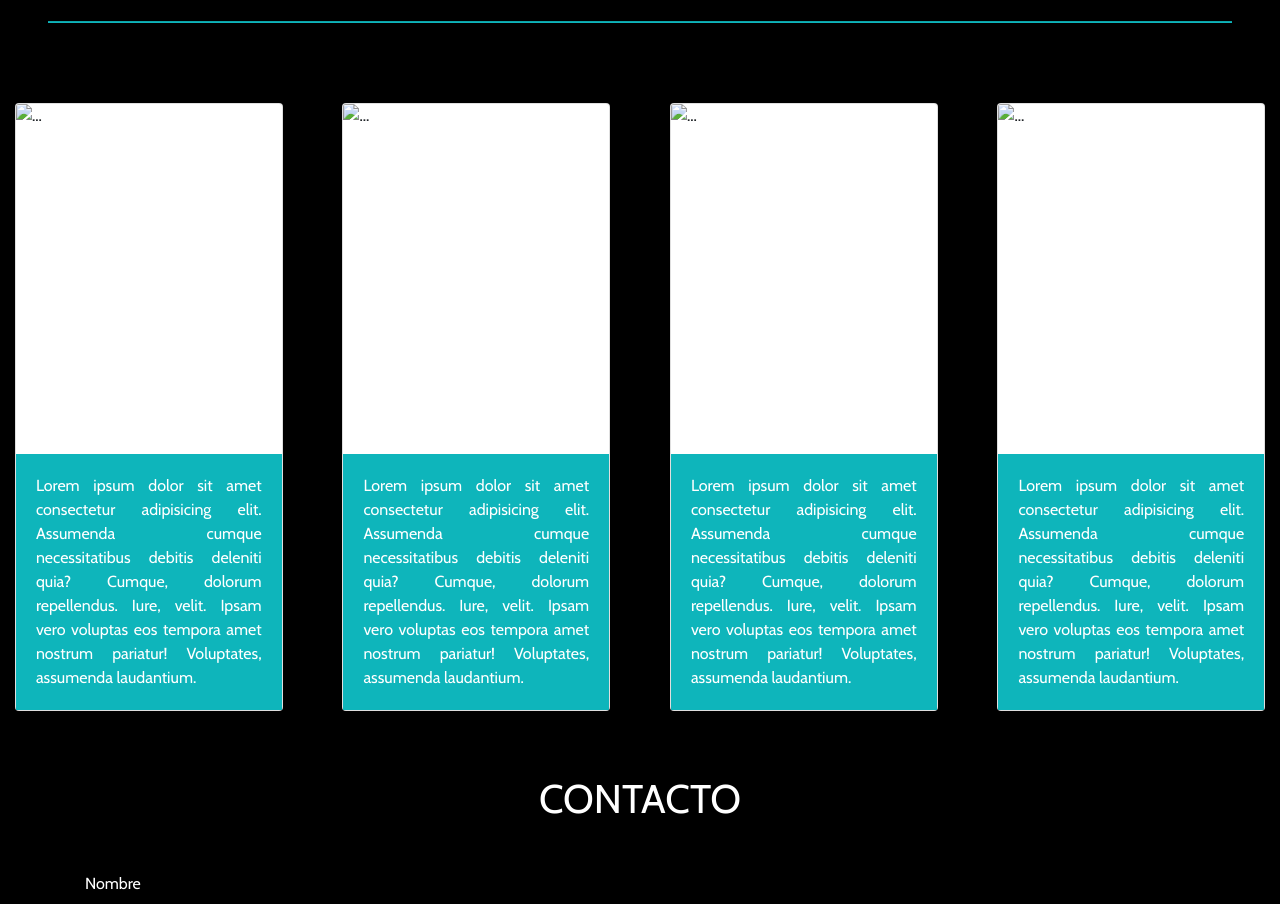
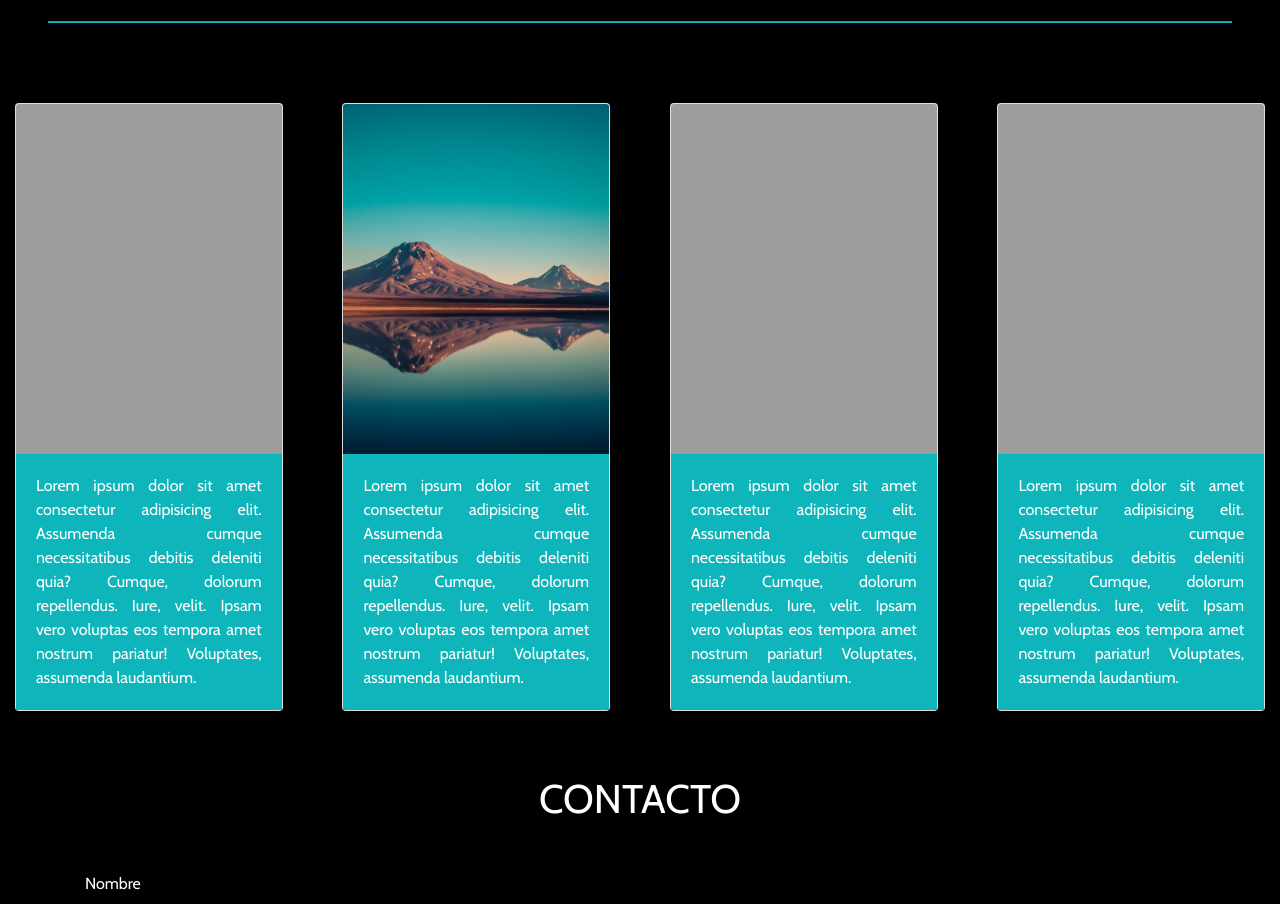
Before and after one commit to FideoKojima/DesafioViajesChile, a plain HTML site: page index.html in a window 1280 px wide. Shown: the part 2392-3296 px from the top of the page. Drawn offline with nearby package versions, Linux system fonts and the light colour scheme; the site is published under a folder, as on GitHub Pages, so addresses that start at the root find nothing.

Commit message:
fix: update image paths in index.html

```diff
--- a/index.html
+++ b/index.html
@@ -82,7 +82,7 @@
                         <img src="./assets/img/carousel2.jpg" class="d-block w-100" alt="...">
                     </div>
                     <div class="carousel-item">
-                        <img src="/assets/img/carousel3.jpg" class="d-block w-100" alt="...">
+                        <img src="./assets/img/carousel3.jpg" class="d-block w-100" alt="...">
                     </div>
                 </div>
                 <button class="carousel-control-prev" type="button" data-target="#carouselExampleIndicators"
@@ -203,7 +203,7 @@
             <div class="row pt-5">
                 <div class="col-12 col-sm-6 col-md-6 col-xl-3">
                     <div class="card mx-auto my-2 img_card1">
-                        <img src="/assets/img/card1.jpg" class="card-img-top img_card2" alt="...">
+                        <img src="./assets/img/card1.jpg" class="card-img-top img_card2" alt="...">
                         <div class="card-body parrafo-3">
                             <p class="card-text parrafo-3-3">Lorem ipsum dolor sit amet consectetur adipisicing elit.
                                 Assumenda
@@ -215,7 +215,7 @@
                 </div>
                 <div class="col-12 col-sm-6 col-md-6 col-xl-3">
                     <div class="card mx-auto my-2 img_card1">
-                        <img src="/assets/img/card2.jpg" class="card-img-top img_card2" alt="...">
+                        <img src="./assets/img/card2.jpg" class="card-img-top img_card2" alt="...">
                         <div class="card-body parrafo-3">
                             <p class="card-text parrafo-3-3">Lorem ipsum dolor sit amet consectetur adipisicing elit.
                                 Assumenda
@@ -227,7 +227,7 @@
                 </div>
                 <div class="col-12 col-sm-6 col-md-6 col-xl-3">
                     <div class="card mx-auto my-2 img_card1">
-                        <img src="/assets/img/card3.jpg" class="card-img-top img_card2" alt="...">
+                        <img src="./assets/img/card3.jpg" class="card-img-top img_card2" alt="...">
                         <div class="card-body parrafo-3">
                             <p class="card-text parrafo-3-3">Lorem ipsum dolor sit amet consectetur adipisicing elit.
                                 Assumenda
@@ -239,7 +239,7 @@
                 </div>
                 <div class="col-12 col-sm-6 col-md-6 col-xl-3">
                     <div class="card mx-auto my-2 img_card1">
-                        <img src="/assets/img/card4.jpg" class="card-img-top img_card2" alt="...">
+                        <img src="./assets/img/card4.jpg" class="card-img-top img_card2" alt="...">
                         <div class="card-body parrafo-3">
                             <p class="card-text parrafo-3-3">Lorem ipsum dolor sit amet consectetur adipisicing elit.
                                 Assumenda
@@ -301,6 +301,6 @@
 
 
 </body>
-<script src="/assets/js/script.js"></script>
+<script src="./assets/js/script.js"></script>
 
 </html>
```
